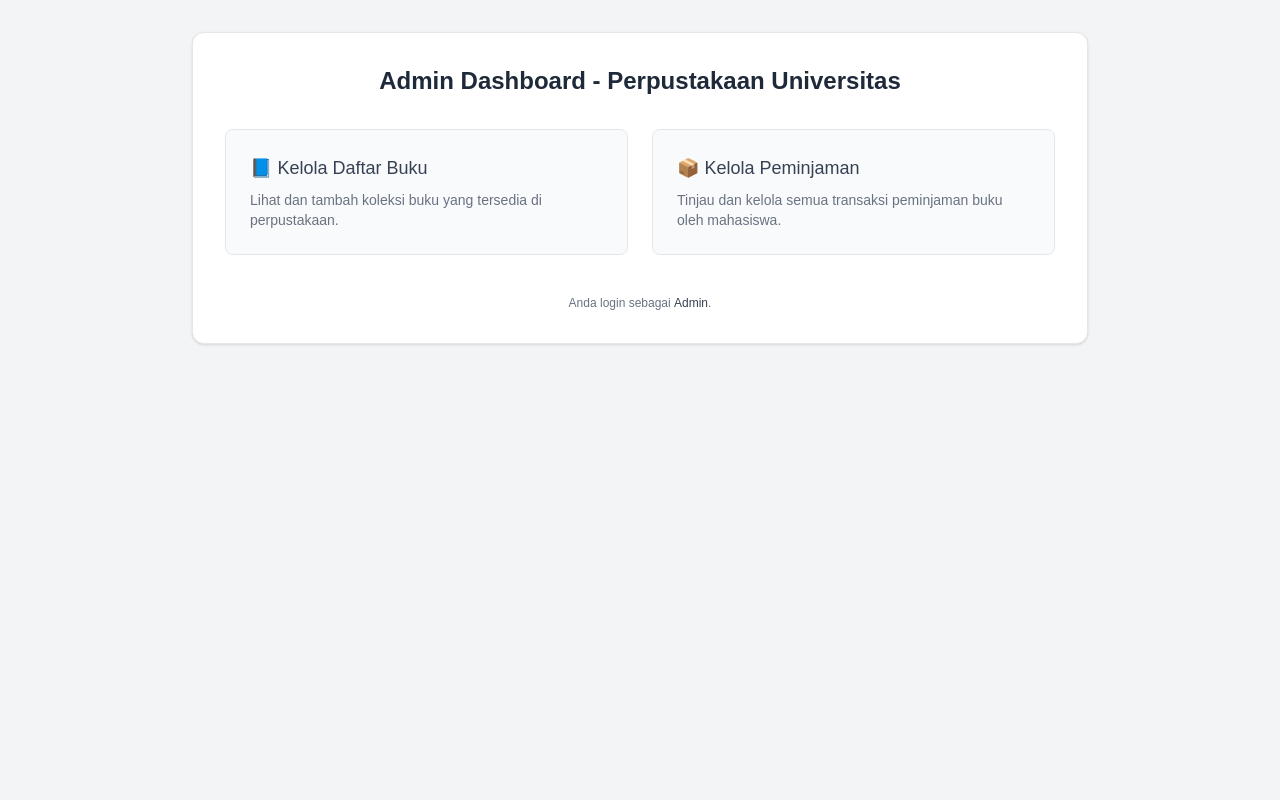
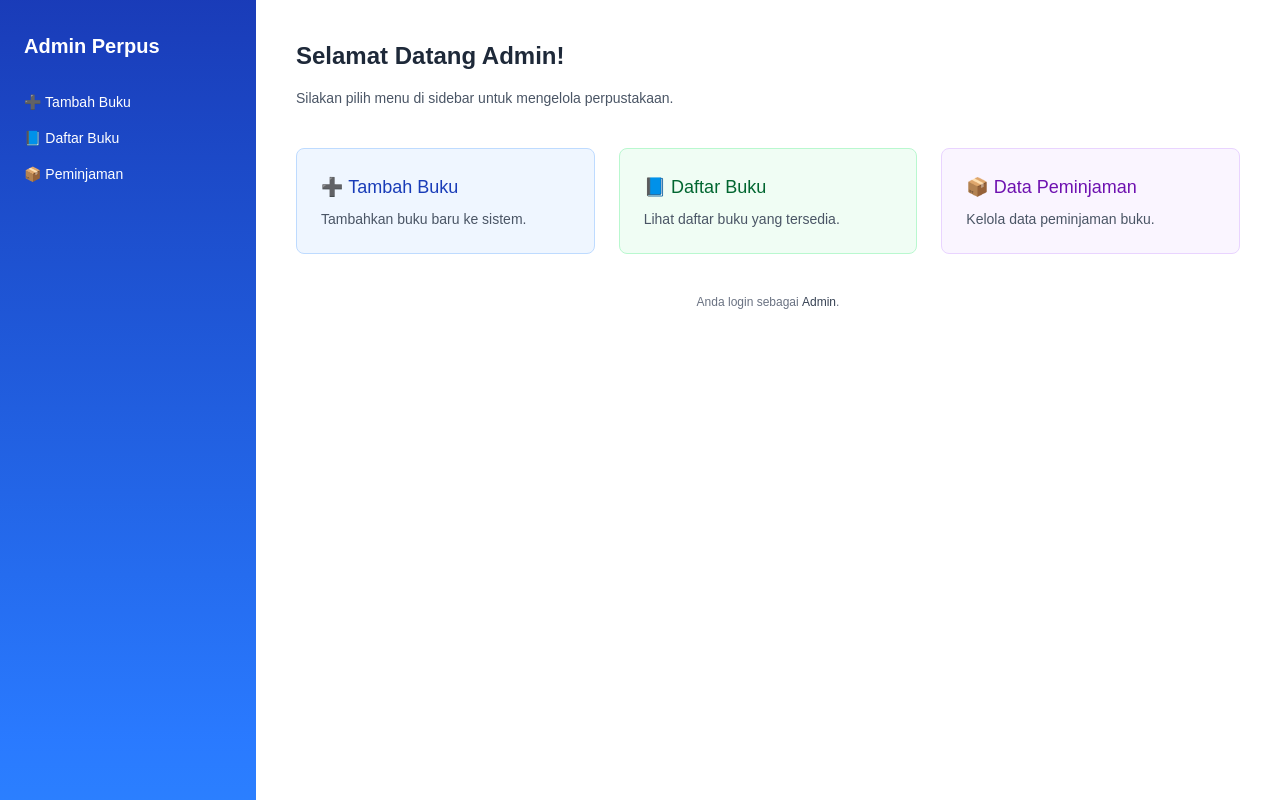
Before and after one commit to selvirahmadila/project-Bukuku, a Next.js app in the folder cms/: page /dashboard in a window 1280 px wide. Built offline with nearby package versions, Linux system fonts and the light colour scheme.

Commit message:
dehendy :  cms(admin)-modifikasi warna dan desain ui  pada halaman dashboard

```diff
--- a/cms/app/dashboard/page.tsx
+++ b/cms/app/dashboard/page.tsx
@@ -6,38 +6,58 @@ export default function AdminDashboard() {
   const router = useRouter();
 
   return (
-    <div className="min-h-screen bg-gray-100 p-8">
-      <div className="max-w-4xl mx-auto bg-white border border-gray-200 rounded-xl shadow-sm p-8">
-        <h1 className="text-2xl font-semibold text-gray-800 mb-8 text-center">
-          Admin Dashboard - Perpustakaan Universitas
-        </h1>
+    <div className="min-h-screen flex">
+      {/* Sidebar */}
+      <aside className="w-64 bg-gradient-to-b from-blue-800 to-blue-500 text-white py-8 px-6">
+        <h2 className="text-xl font-bold mb-8">Admin Perpus</h2>
+        <nav className="space-y-4 text-sm">
+          <button onClick={() => router.push('/cms/add-book')} className="block w-full text-left hover:underline">
+            ➕ Tambah Buku
+          </button>
+          <button onClick={() => router.push('/book')} className="block w-full text-left hover:underline">
+            📘 Daftar Buku
+          </button>
+          <button onClick={() => router.push('/loan')} className="block w-full text-left hover:underline">
+            📦 Peminjaman
+          </button>
+        </nav>
+      </aside>
 
-        <div className="grid grid-cols-1 md:grid-cols-2 gap-6">
+      {/* Main Content */}
+      <main className="flex-1 bg-white p-10">
+        <h1 className="text-2xl font-semibold text-gray-800 mb-4">Selamat Datang Admin!</h1>
+        <p className="text-sm text-gray-600 mb-10">Silakan pilih menu di sidebar untuk mengelola perpustakaan.</p>
+
+        <div className="grid grid-cols-1 md:grid-cols-3 gap-6">
+          <div
+            onClick={() => router.push('/cms/add-book')}
+            className="cursor-pointer bg-blue-50 border border-blue-200 hover:border-blue-400 rounded-lg p-6 transition"
+          >
+            <h2 className="text-lg font-medium text-blue-800 mb-2">➕ Tambah Buku</h2>
+            <p className="text-sm text-gray-600">Tambahkan buku baru ke sistem.</p>
+          </div>
+
           <div
             onClick={() => router.push('/book')}
-            className="cursor-pointer border border-gray-200 rounded-lg p-6 bg-gray-50 hover:bg-blue-50 hover:border-blue-400 transition-all duration-200"
+            className="cursor-pointer bg-green-50 border border-green-200 hover:border-green-400 rounded-lg p-6 transition"
           >
-            <h2 className="text-lg font-medium text-gray-700 mb-2">📘 Kelola Daftar Buku</h2>
-            <p className="text-sm text-gray-500">
-              Lihat dan tambah koleksi buku yang tersedia di perpustakaan.
-            </p>
+            <h2 className="text-lg font-medium text-green-800 mb-2">📘 Daftar Buku</h2>
+            <p className="text-sm text-gray-600">Lihat daftar buku yang tersedia.</p>
           </div>
 
           <div
             onClick={() => router.push('/loan')}
-            className="cursor-pointer border border-gray-200 rounded-lg p-6 bg-gray-50 hover:bg-purple-50 hover:border-purple-400 transition-all duration-200"
+            className="cursor-pointer bg-purple-50 border border-purple-200 hover:border-purple-400 rounded-lg p-6 transition"
           >
-            <h2 className="text-lg font-medium text-gray-700 mb-2">📦 Kelola Peminjaman</h2>
-            <p className="text-sm text-gray-500">
-              Tinjau dan kelola semua transaksi peminjaman buku oleh mahasiswa.
-            </p>
+            <h2 className="text-lg font-medium text-purple-800 mb-2">📦 Data Peminjaman</h2>
+            <p className="text-sm text-gray-600">Kelola data peminjaman buku.</p>
           </div>
         </div>
 
         <div className="mt-10 text-center text-xs text-gray-500">
           Anda login sebagai <span className="font-medium text-gray-700">Admin</span>.
         </div>
-      </div>
+      </main>
     </div>
   );
 }
```
